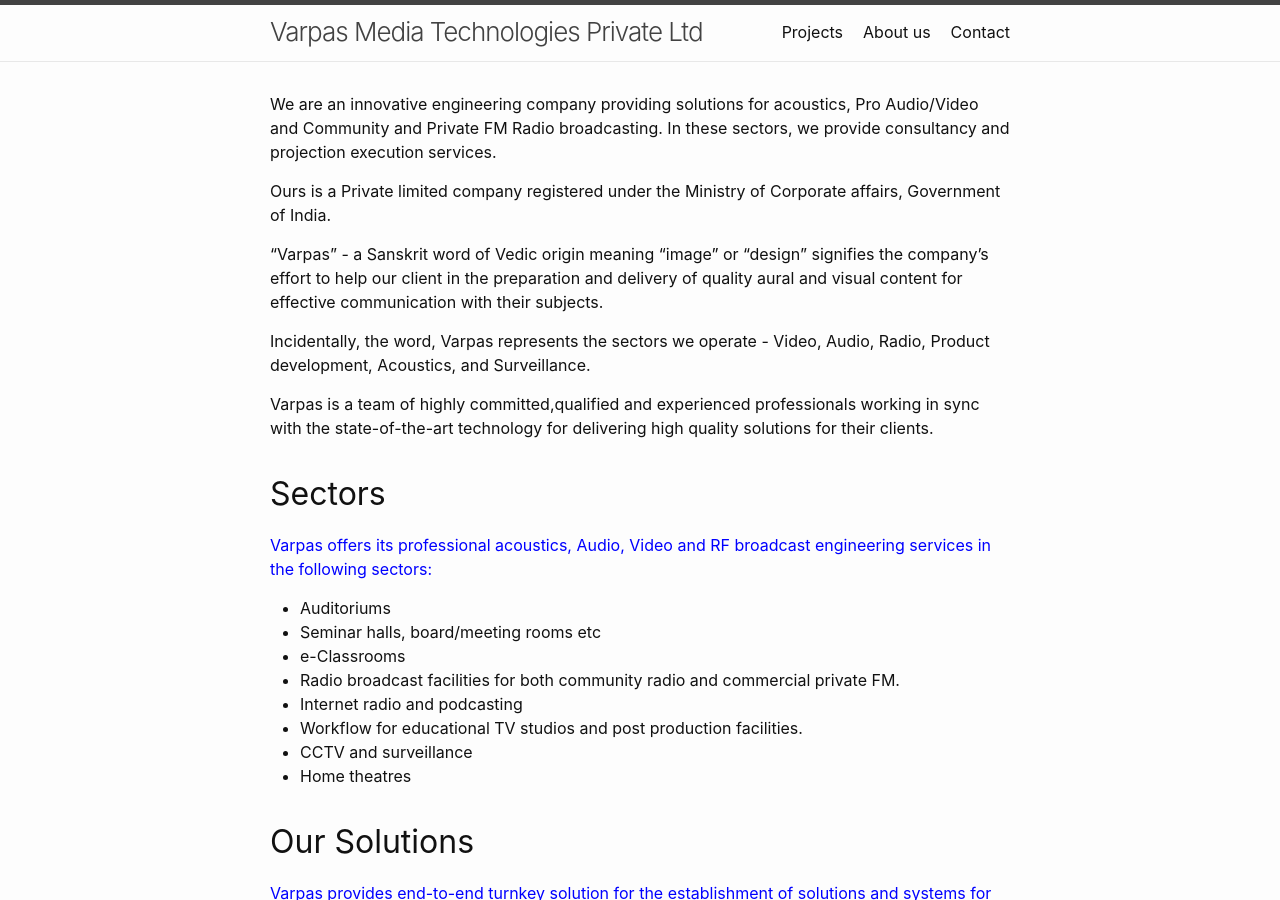
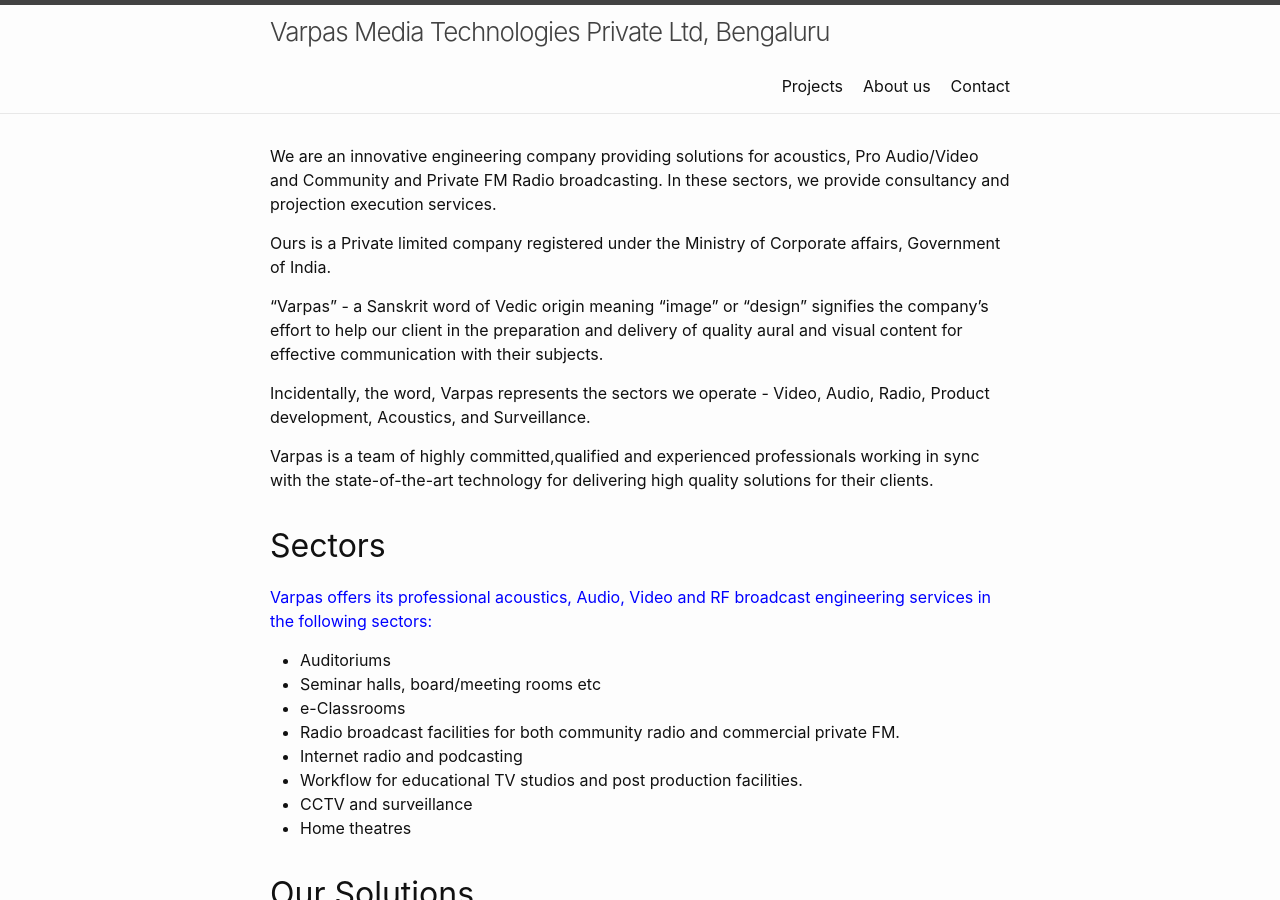
Before and after one commit to VarpasMedia/VarpasMedia.github.io, a Jekyll site: the page built from index.md, in a window 1280 px wide and 900 px high. Built offline with Jekyll 4.4.1, drawn with Linux system fonts in a browser that asks for light colours; some of the changed text lies outside the part shown.

Commit message:
Update _config.yml

```diff
--- a/_config.yml
+++ b/_config.yml
@@ -13,7 +13,7 @@
 # you will see them accessed via {{ site.title }}, {{ site.email }}, and so on.
 # You can create any custom variable you would like, and they will be accessible
 # in the templates via {{ site.myvariable }}.
-title: Varpas Media Technologies Private Ltd
+title: Varpas Media Technologies Private Ltd, Bengaluru
 email: varpasmedia@gmail.com
 description: >- # this means to ignore newlines until "baseurl:"
   First floor, 301, 10th Main, III Block Jayanagar, Bengaluru, 560011
@@ -23,7 +23,7 @@ url: "http://varpasmedia.github.io" # the base hostname & protocol for your site
 
 # Build settings
 markdown: kramdown
-theme: airspace
+theme: forty
 plugins:
   - jekyll-feed
 
```
